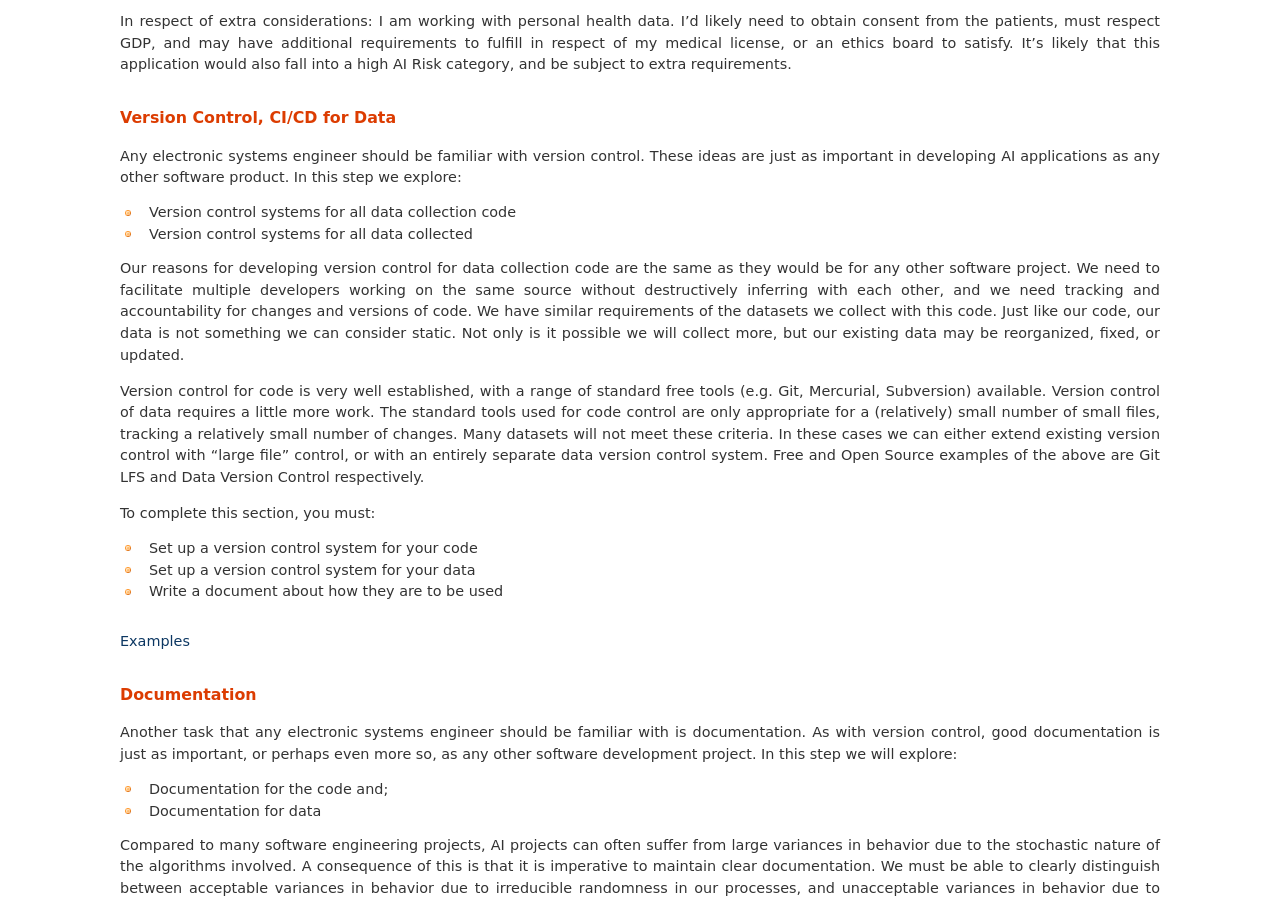
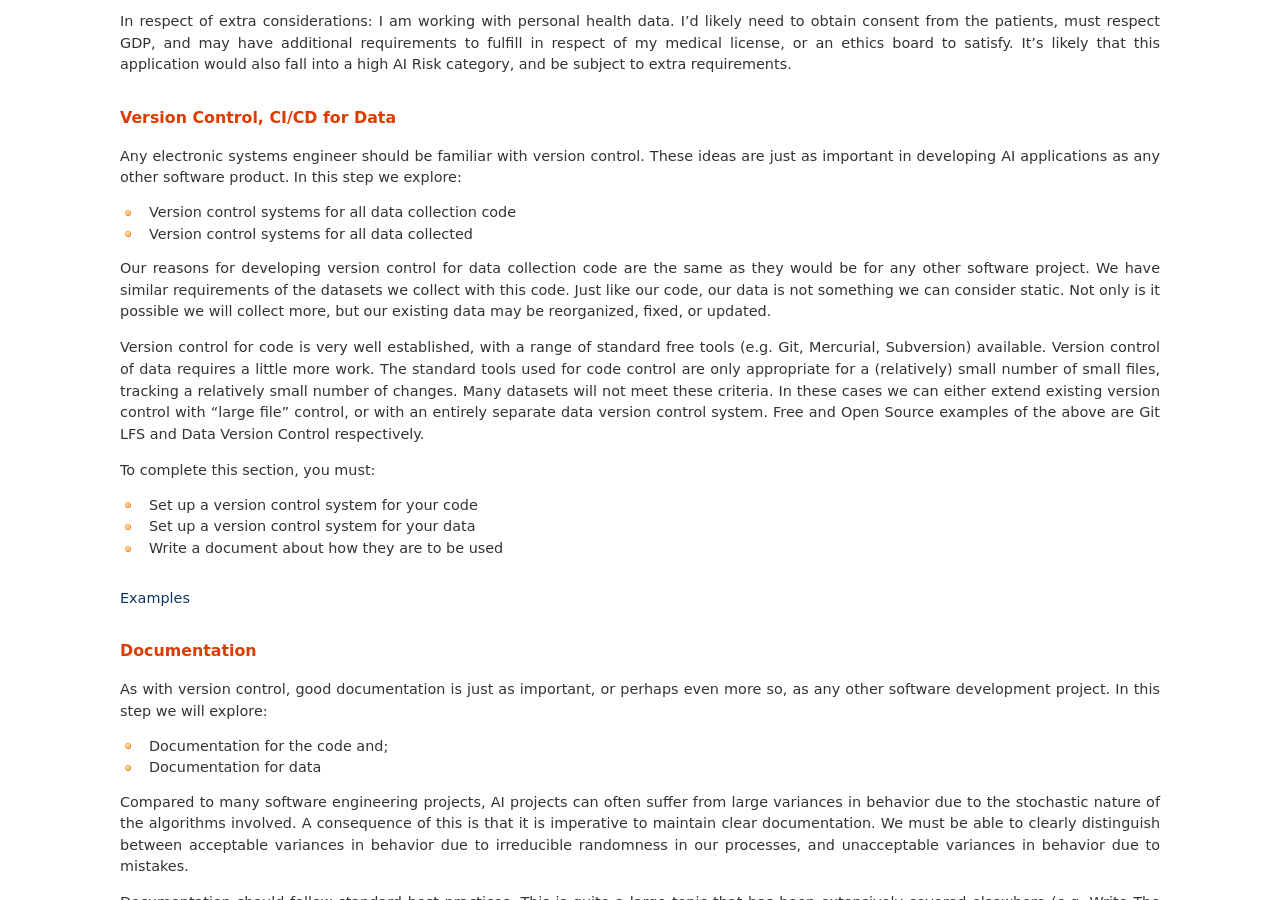
Before and after one commit to TechWorksHub/best-practice-guide, a Sphinx documentation site: the page built from source/best-practice.rst, in a window 1280 px wide and 900 px high, scrolled down 10454 px. Built offline with Sphinx 7.4.7, drawn with Linux system fonts in a browser that asks for light colours; some of the changed text lies outside the part shown.

Commit message:
Minor updates to various sections.

```diff
--- a/source/best-practice.rst
+++ b/source/best-practice.rst
@@ -841,13 +841,10 @@
 * Version control systems for all data collected
 
 Our reasons for developing version control for data collection code are the same
-as they would be for any other software project. We need to facilitate multiple
-developers working on the same source without destructively inferring with each
-other, and we need tracking and accountability for changes and versions of code.
-We have similar requirements of the datasets we collect with this code. Just
-like our code, our data is not something we can consider static. Not only is it
-possible we will collect more, but our existing data may be reorganized, fixed,
-or updated.
+as they would be for any other software project. We have similar requirements of
+the datasets we collect with this code. Just like our code, our data is not
+something we can consider static. Not only is it possible we will collect more,
+but our existing data may be reorganized, fixed, or updated.
 
 Version control for code is very well established, with a range of standard free
 tools (e.g. Git, Mercurial, Subversion) available. Version control of data
@@ -874,10 +871,9 @@
 :ref:`Documentation<Collecting Data>`
 ++++++++++++++++++++++++++++++++++++++++++++++++++++++++++++++
 
-Another task that any electronic systems engineer should be familiar with is
-documentation. As with version control, good documentation is just as important,
-or perhaps even more so, as any other software development project. In this step
-we will explore:
+As with version control, good documentation is just as important, or perhaps
+even more so, as any other software development project. In this step we will
+explore:
 
 * Documentation for the code and;
 
@@ -1015,9 +1015,7 @@
 * Whether it is likely to be useful for the purpose we intended
 * What further data collection should fix, and what it should do more of
 
-We discussed previously in the guide that you may wish to return to earlier
-steps, and this data exploration step is one of the steps which is likely to
-encourage this. While this initial examination obviously can’t understand the
+While this initial examination obviously can’t understand the
 end result of our full AI pipeline ahead of time, we can build up an
 understanding of our data. It’s likely that, especially for the first time, our
 data may not be exactly as we had hoped it would be.
```
Also changed, not shown: other parts of source/best-practice.rst (+5 -1 lines).
